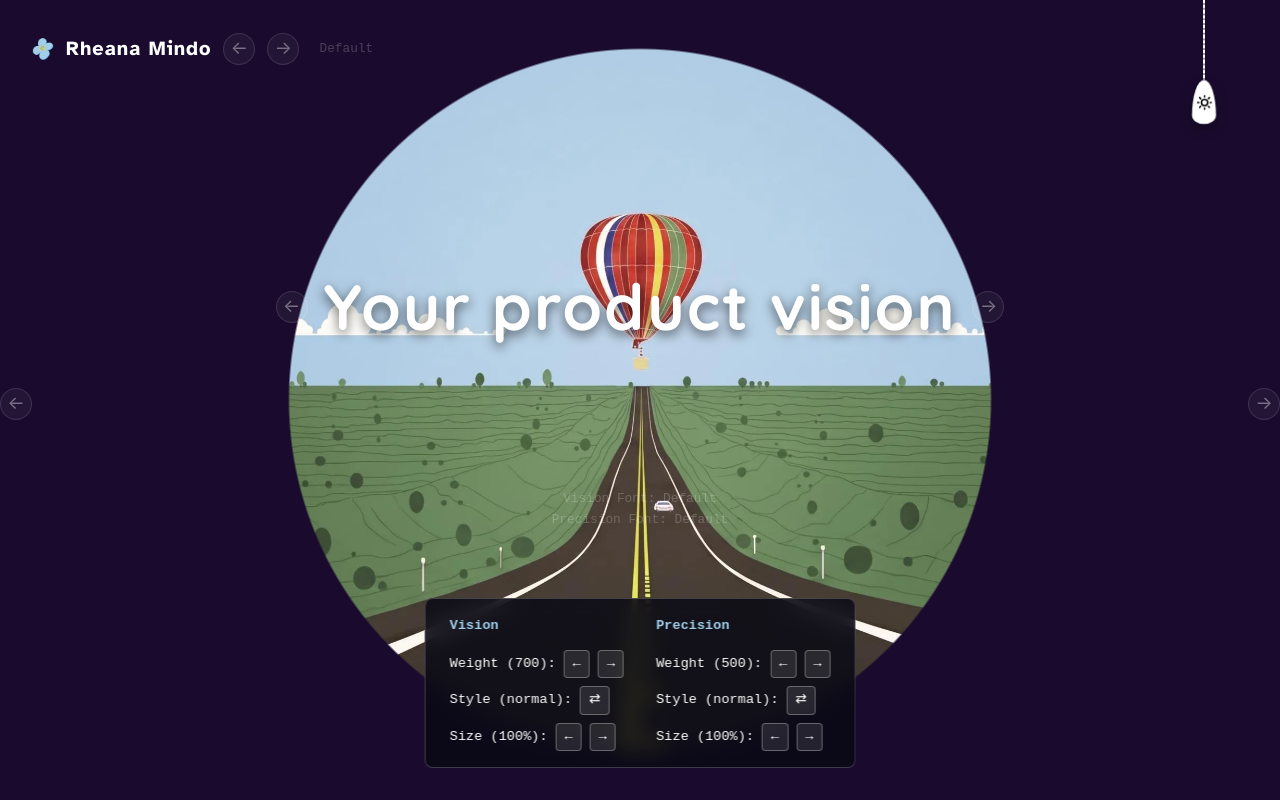
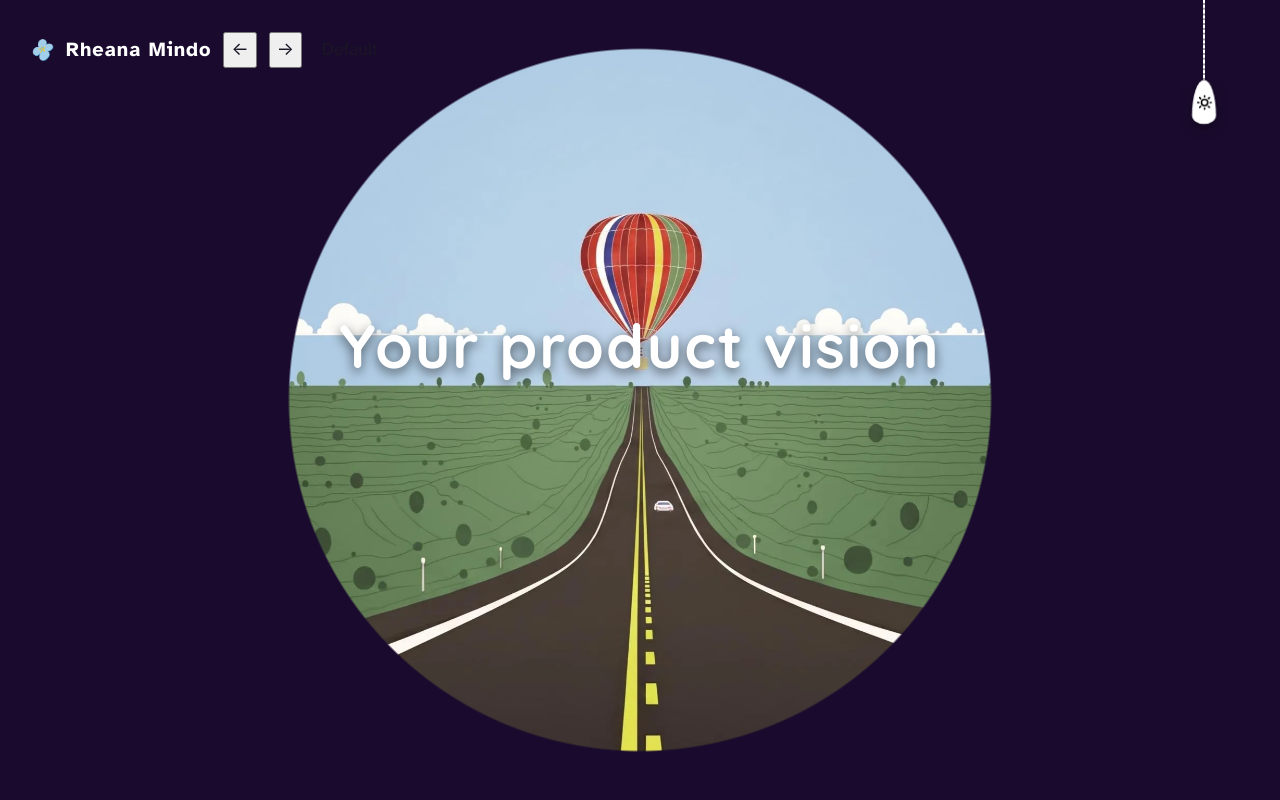
Before and after one commit to rmmindo/rheana-portfolio, a React (Vite) app in the folder apps/web/: page / in a window 1280 px wide. Both pictures are taken after a click on the button "Put them on". Built offline with nearby package versions, Linux system fonts and the light colour scheme.

Commit message:
feat: hardcode final typography selections and implement dual font laser sequence

```diff
--- a/apps/web/src/components/Hero.jsx
+++ b/apps/web/src/components/Hero.jsx
@@ -1,65 +1,17 @@
-import { useState } from 'react';
 import '../styles/components/_hero.scss';
-
-const visionFonts = [
-  "MarseilleFreeRegular-MAXEB",
-  "MarseilleFreeRegular-rvKW8",
-  "SimpleMinimalist-3lV3z"
-];
-
-const precisionFonts = [
-  "Blueprinted-Gr6y",
-  "Concept-JLd7",
-  "ConceptSolid-Gmwm",
-  "Drafting-RyyV"
-];
 
 export default function Hero() {
   const precisionText = "engineered with precision.";
-
-  const [visionFontIdx, setVisionFontIdx] = useState(-1);
-  const [precisionFontIdx, setPrecisionFontIdx] = useState(-1);
-  const [hasCycledPrecision, setHasCycledPrecision] = useState(false);
-
-  const [vWeight, setVWeight] = useState(700);
-  const [vStyle, setVStyle] = useState('normal');
-  const [vSize, setVSize] = useState(1.0);
-
-  const [pWeight, setPWeight] = useState(500);
-  const [pStyle, setPStyle] = useState('normal');
-  const [pSize, setPSize] = useState(1.0);
-
-  const cycleVisionFont = (direction) => {
-    setVisionFontIdx((prev) => {
-      let next = prev + direction;
-      if (next >= visionFonts.length) return -1;
-      if (next < -1) return visionFonts.length - 1;
-      return next;
-    });
-  };
-
-  const cyclePrecisionFont = (direction) => {
-    setHasCycledPrecision(true);
-    setPrecisionFontIdx((prev) => {
-      let next = prev + direction;
-      if (next >= precisionFonts.length) return -1;
-      if (next < -1) return precisionFonts.length - 1;
-      return next;
-    });
-  };
-
-  const visionFontFamily = visionFontIdx === -1 ? undefined : `"${visionFonts[visionFontIdx]}"`;
-  const precisionFontFamily = precisionFontIdx === -1 ? undefined : `"${precisionFonts[precisionFontIdx]}"`;
-  const baseDelay = hasCycledPrecision ? 0 : 3;
+  const baseDelay = 3;
 
   // --- LASER TIMELINE ALGORITHM ---
   const traceDuration = 0.5;
   const charStagger = 0.1;
-  const pauseBeforePop = 0.0;     // Near-instant pop after word finishes
+  const pauseBeforePop = 0.0;
 
   const charMetadata = [];
   const words = precisionText.split(' ');
-  let currentTime = 0; // Continuous counter for unbroken tracing
+  let currentTime = 0;
 
   for (let w = 0; w < words.length; w++) {
     const word = words[w];
@@ -84,7 +36,7 @@ export default function Hero() {
       });
     }
 
-    // Treat space as just another character for continuous continuous laser tracing
+    // Treat space as just another character
     if (w < words.length - 1) {
       charMetadata.push({
         char: '\u00A0',
@@ -96,54 +48,33 @@ export default function Hero() {
   }
 
   return (
-    <>
     <div className="hero-wrapper">
       <div className="hero-content">
 
         {/* VISION LINE */}
-          <div className="font-cycler-row">
-            <button className="font-nav-btn" onClick={() => cycleVisionFont(-1)}>&#8592;</button>
-            <h1
-              className="hero-vision"
-              style={{
-                fontFamily: visionFontFamily,
-                fontWeight: vWeight,
-                fontStyle: vStyle,
-                fontSize: `clamp(${2 * vSize}rem, ${5 * vSize}vw, ${4 * vSize}rem)`
-              }}
-            >
+        <h1 className="hero-vision">
           Your product vision
         </h1>
-            <button className="font-nav-btn" onClick={() => cycleVisionFont(1)}>&#8594;</button>
-          </div>
 
         {/* PRECISION LINE */}
-          <div className="font-cycler-row" style={{ marginTop: '0.5rem' }}>
-            <button className="font-nav-btn" onClick={() => cyclePrecisionFont(-1)}>&#8592;</button>
-
-            <div className="hero-precision-container">
+        <div className="hero-precision-container" style={{ marginTop: '0.5rem' }}>
           <div
             className="line-precision-engraver"
-                key={precisionFontIdx}
             style={{ width: '100%', height: '1.5em', display: 'flex', justifyContent: 'center' }}
           >
             <svg width="100%" height="100%" style={{ overflow: 'visible' }}>
+
+              {/* LAYER 1: LASER TRACE (Concept Solid) */}
               <text
                 x="50%"
                 y="75%"
                 textAnchor="middle"
-                    className="engraved-string"
-                    style={{
-                      fontFamily: precisionFontFamily,
-                      fontWeight: pWeight,
-                      fontStyle: pStyle,
-                      fontSize: `clamp(${2 * pSize}rem, ${5 * pSize}vw, ${4 * pSize}rem)`
-                    }}
+                className="engraved-string laser-layer"
               >
                 {charMetadata.map((meta, index) => (
                   <tspan
-                        key={index}
-                        className="engraved-char"
+                    key={`laser-${index}`}
+                    className="engraved-laser"
                     style={{
                       '--trace-delay': meta.traceDelay,
                       '--pop-delay': meta.popDelay,
@@ -154,58 +85,33 @@ export default function Hero() {
                   </tspan>
                 ))}
               </text>
+
+              {/* LAYER 2: POP FILL (Concept) */}
+              <text
+                x="50%"
+                y="75%"
+                textAnchor="middle"
+                className="engraved-string pop-layer"
+              >
+                {charMetadata.map((meta, index) => (
+                  <tspan
+                    key={`pop-${index}`}
+                    className="engraved-fill"
+                    style={{
+                      '--pop-delay': meta.popDelay,
+                      '--base-delay': `${baseDelay}s`
+                    }}
+                  >
+                    {meta.char}
+                  </tspan>
+                ))}
+              </text>
+
             </svg>
           </div>
         </div>
 
-            <button className="font-nav-btn" onClick={() => cyclePrecisionFont(1)}>&#8594;</button>
-          </div>
-
-          <div className="font-debugger">
-            Vision Font: {visionFontIdx === -1 ? 'Default' : visionFonts[visionFontIdx]} <br/>
-            Precision Font: {precisionFontIdx === -1 ? 'Default' : precisionFonts[precisionFontIdx]}
-          </div>
-
       </div>
     </div>
-
-      <div className="typography-overlay-panel">
-        <div className="panel-section">
-          <strong>Vision</strong>
-          <div className="panel-row">
-            Weight ({vWeight}):
-            <button onClick={() => setVWeight(Math.max(100, vWeight - 100))}>&#8592;</button>
-            <button onClick={() => setVWeight(Math.min(900, vWeight + 100))}>&#8594;</button>
-          </div>
-          <div className="panel-row">
-            Style ({vStyle}):
-            <button onClick={() => setVStyle(vStyle === 'normal' ? 'italic' : 'normal')}>&#8644;</button>
-          </div>
-          <div className="panel-row">
-            Size ({(vSize * 100).toFixed(0)}%):
-            <button onClick={() => setVSize(Math.max(0.2, vSize - 0.1))}>&#8592;</button>
-            <button onClick={() => setVSize(Math.min(3.0, vSize + 0.1))}>&#8594;</button>
-          </div>
-        </div>
-
-        <div className="panel-section">
-          <strong>Precision</strong>
-          <div className="panel-row">
-            Weight ({pWeight}):
-            <button onClick={() => setPWeight(Math.max(100, pWeight - 100))}>&#8592;</button>
-            <button onClick={() => setPWeight(Math.min(900, pWeight + 100))}>&#8594;</button>
-          </div>
-          <div className="panel-row">
-            Style ({pStyle}):
-            <button onClick={() => setPStyle(pStyle === 'normal' ? 'italic' : 'normal')}>&#8644;</button>
-          </div>
-          <div className="panel-row">
-            Size ({(pSize * 100).toFixed(0)}%):
-            <button onClick={() => setPSize(Math.max(0.2, pSize - 0.1))}>&#8592;</button>
-            <button onClick={() => setPSize(Math.min(3.0, pSize + 0.1))}>&#8594;</button>
-          </div>
-        </div>
-      </div>
-    </>
   );
 }
--- a/apps/web/src/styles/components/_hero.scss
+++ b/apps/web/src/styles/components/_hero.scss
@@ -7,7 +7,7 @@
   align-items: center;
   justify-content: center;
   z-index: 10;
-  pointer-events: none; /* Let clicks pass through default layout */
+  pointer-events: none;
 }
 
 .hero-content {
@@ -18,66 +18,14 @@
   width: 100%;
 }
 
-/* FONT CYCLING LAYOUT */
-.font-cycler-row {
-  display: flex;
-  align-items: center;
-  justify-content: center;
-  gap: 1rem;
-  width: 100%;
-}
-
-.font-nav-btn {
-  background: rgba(255, 255, 255, 0.1);
-  border: 1px solid rgba(255, 255, 255, 0.3);
-  color: #fff;
-  width: 32px;
-  height: 32px;
-  border-radius: 50%;
-  display: flex;
-  align-items: center;
-  justify-content: center;
-  cursor: pointer;
-  pointer-events: auto; /* Enable clicks */
-  transition: all 0.2s;
-
-  opacity: 0; /* Hidden initially */
-  flex-shrink: 0;
-}
-
-.font-nav-btn:hover {
-  background: rgba(255, 255, 255, 0.3);
-}
-
-.font-debugger {
-  margin-top: 2rem;
-  font-family: monospace;
-  font-size: 0.8rem;
-  color: rgba(255, 255, 255, 0.5);
-  text-align: center;
-  opacity: 0;
-}
-
-/* Reveal buttons and debugger on unlock */
-html.has-unlocked .font-nav-btn,
-html.is-clearing .font-nav-btn,
-html.has-unlocked .font-debugger,
-html.is-clearing .font-debugger,
-html.has-unlocked .typography-overlay-panel,
-html.is-clearing .typography-overlay-panel {
-  opacity: 1;
-  transition: opacity 2500ms cubic-bezier(0.4, 0, 0.2, 1);
-  transition-delay: 2s; /* Wait for text to fully appear before showing UI */
-}
-
 /* ------------------ TEXT LAYERS ------------------ */
 
 .hero-vision {
   color: #FFFFFF;
   text-shadow: 0 4px 12px rgba(0, 0, 0, 0.6);
-  font-family: v.$font-heading;
-  font-size: clamp(2rem, 5vw, 4rem);
-  font-weight: v.$weight-bold;
+  font-family: v.$font-heading; /* Default font */
+  font-size: clamp(1.9rem, 4.75vw, 3.8rem); /* 95% size */
+  font-weight: 700;
   letter-spacing: 0.03em;
   text-align: center;
   margin: 0;
@@ -90,7 +38,7 @@ html.is-clearing .typography-overlay-panel {
 .hero-precision-container {
   position: relative;
   font-family: v.$font-heading;
-  font-size: clamp(2rem, 5vw, 4rem);
+  font-size: clamp(2rem, 5vw, 4rem); /* 100% size */
   font-weight: 500;
   letter-spacing: 0.05em;
   opacity: 0;
@@ -114,26 +62,38 @@ html.has-unlocked .hero-precision-container {
   width: 100%;
 }
 
-.engraved-char {
+/* Hardcoded Font Assignments */
+.laser-layer {
+  font-family: "ConceptSolid-Gmwm", monospace;
+}
+.pop-layer {
+  font-family: "Concept-JLd7", monospace;
+}
+
+.engraved-laser {
   fill: transparent;
   stroke: transparent;
-  /* Use em so the laser thickness scales perfectly with the font size clamp */
   stroke-width: 0.015em;
-
-  /* Prepare the path for drawing */
   stroke-dasharray: 200;
   stroke-dashoffset: 200;
+  opacity: 0;
+}
 
+.engraved-fill {
+  fill: #FFFFFF;
   opacity: 0;
 }
 
 /* The Laser Tracing Sequence */
-html.has-unlocked .engraved-char {
+html.has-unlocked .engraved-laser {
   animation:
-    /* 1. Trace the outline using the JS calculated --trace-delay */
     laser-trace 0.5s calc(var(--base-delay, 3s) + calc(var(--trace-delay) * 1s)) forwards,
-    /* 2. Pop the fill using the JS calculated --pop-delay */
-    laser-pop-fill 0.15s calc(var(--base-delay, 3s) + calc(var(--pop-delay) * 1s)) forwards;
+    laser-hide 0.1s calc(var(--base-delay, 3s) + calc(var(--pop-delay) * 1s)) forwards;
+}
+
+html.has-unlocked .engraved-fill {
+  animation:
+    laser-pop 0.15s calc(var(--base-delay, 3s) + calc(var(--pop-delay) * 1s)) forwards;
 }
 
 @keyframes laser-trace {
@@ -151,23 +111,18 @@ html.has-unlocked .engraved-char {
   }
 }
 
-@keyframes laser-pop-fill {
+@keyframes laser-hide {
+  to { opacity: 0; }
+}
+
+@keyframes laser-pop {
   0% {
     opacity: 1;
-    fill: transparent;
-    stroke: #7DF9FF;
-    filter: drop-shadow(0 0 10px #7DF9FF); /* Intense cyan laser flare */
-  }
-  50% {
-    fill: #FFFFFF;
-    stroke: #FFFFFF;
-    filter: drop-shadow(0 0 20px #FFFFFF); /* Burn flash */
+    filter: drop-shadow(0 0 20px #FFFFFF);
   }
   100% {
     opacity: 1;
-    fill: #FFFFFF;
-    stroke: transparent;
-    filter: drop-shadow(0 4px 8px rgba(0, 0, 0, 0.6)); /* Lock into reality */
+    filter: drop-shadow(0 4px 8px rgba(0, 0, 0, 0.6));
   }
 }
 
@@ -175,60 +130,8 @@ html.has-unlocked .engraved-char {
   .hero-vision, .hero-precision-container {
     transition: opacity 260ms linear;
   }
-  .engraved-char {
+  .engraved-laser, .engraved-fill {
     animation-duration: 0.1s !important;
     animation-delay: 0s !important;
   }
 }
-
-/* ------------------ TYPOGRAPHY OVERLAY PANEL ------------------ */
-
-.typography-overlay-panel {
-  position: fixed;
-  bottom: 2rem;
-  left: 50%;
-  transform: translateX(-50%);
-  background: rgba(10, 10, 20, 0.85);
-  backdrop-filter: blur(10px);
-  border: 1px solid rgba(255,255,255,0.2);
-  border-radius: 8px;
-  padding: 1rem 1.5rem;
-  display: flex;
-  gap: 2rem;
-  color: #fff;
-  z-index: 10000;
-  pointer-events: auto; /* Ensure clickable */
-  font-family: monospace;
-  font-size: 0.85rem;
-  opacity: 0;
-}
-
-.panel-section {
-  display: flex;
-  flex-direction: column;
-  gap: 0.5rem;
-
-  strong {
-    color: #A0CFEC;
-    margin-bottom: 0.25rem;
-  }
-}
-
-.panel-row {
-  display: flex;
-  align-items: center;
-  gap: 0.5rem;
-
-  button {
-    background: rgba(255,255,255,0.1);
-    border: 1px solid rgba(255,255,255,0.3);
-    color: white;
-    cursor: pointer;
-    padding: 2px 8px;
-    border-radius: 4px;
-
-    &:hover {
-      background: rgba(255,255,255,0.3);
-    }
-  }
-}
```
Lines whose indentation alone changed are shown as unchanged.
